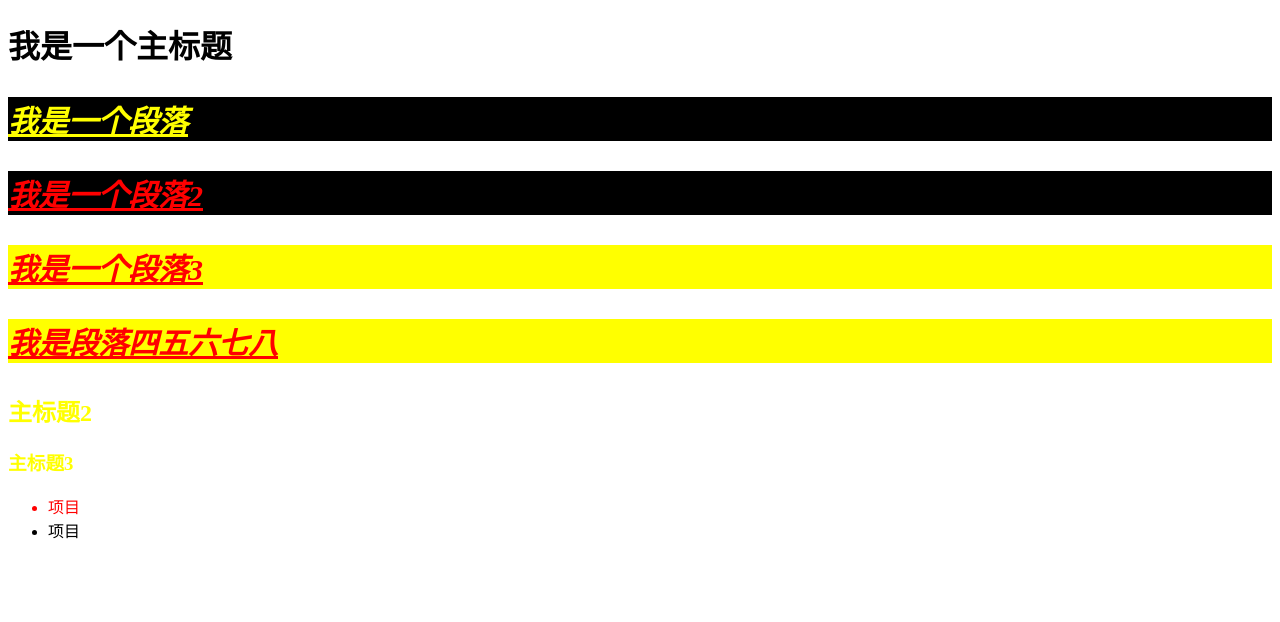
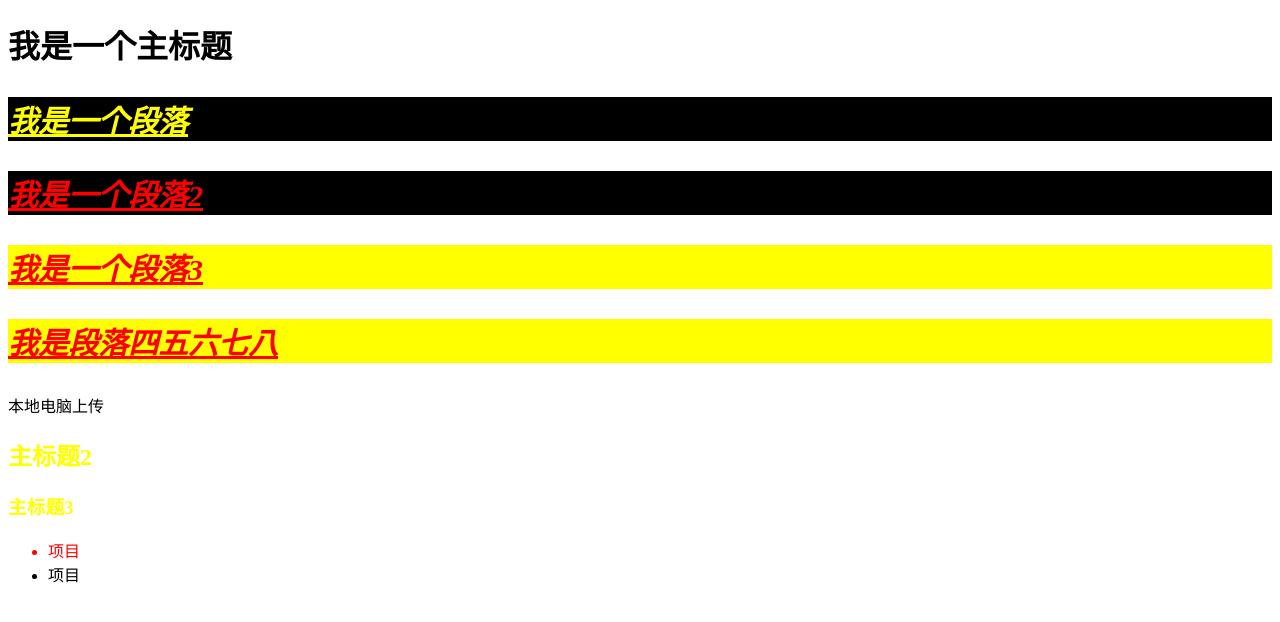
Before and after one commit to s7379829/git_demo, a plain HTML site: page css1.html in a window 1280 px wide. Drawn offline with Linux system fonts and the light colour scheme.

Commit message:
diercitijiao

```diff
--- a/css1.html
+++ b/css1.html
@@ -46,6 +46,7 @@
 	<p class="class1">我是一个段落2</p>
 	<p class="class">我是一个段落3</p>
 	<p class="class">我是段落四五六七八</p>
+	本地电脑上传
  	</div>
  	<h2>主标题2</h2>
  	<h3>主标题3</h3>
```
Also changed, not shown: 2 other files.
